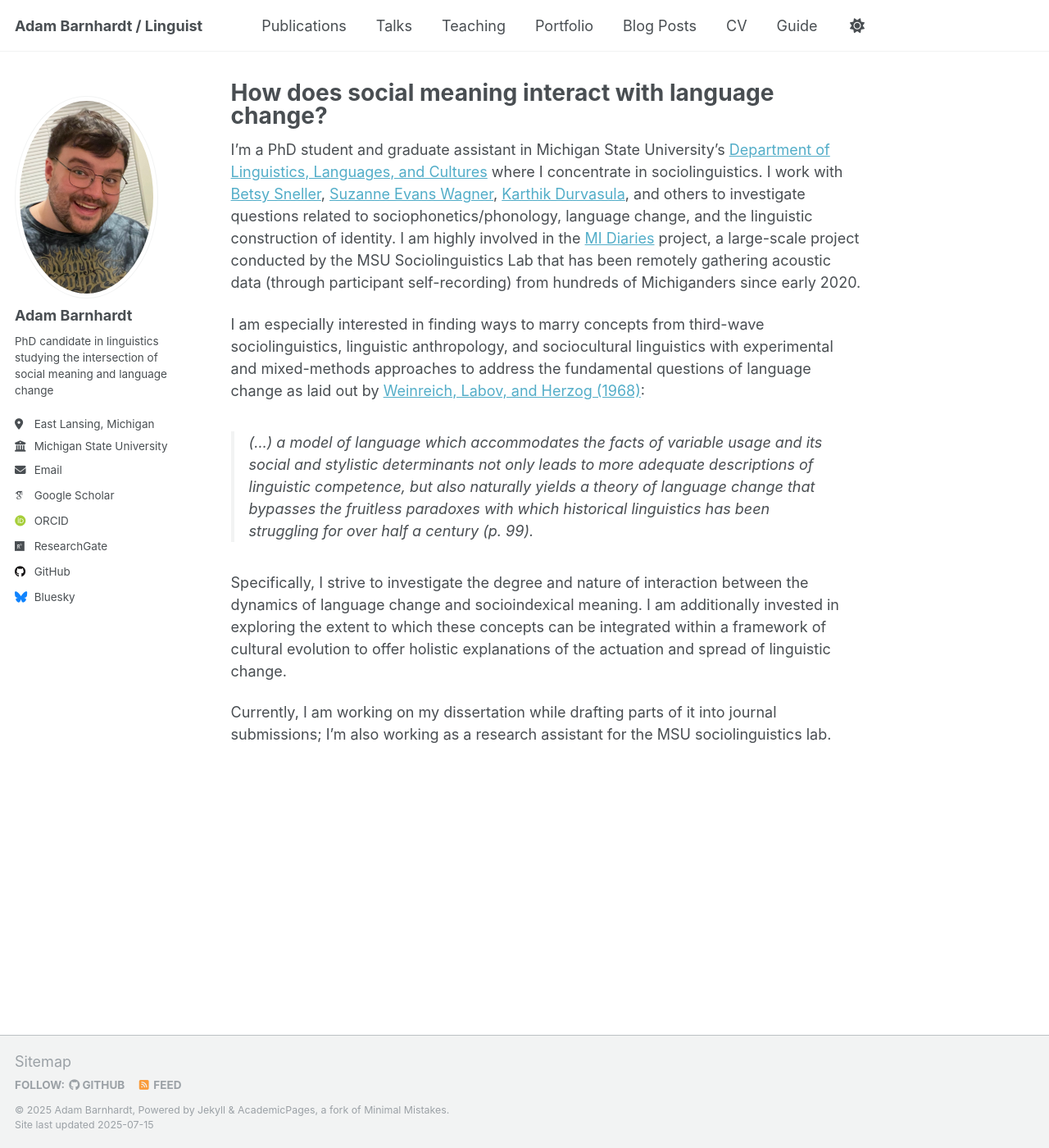
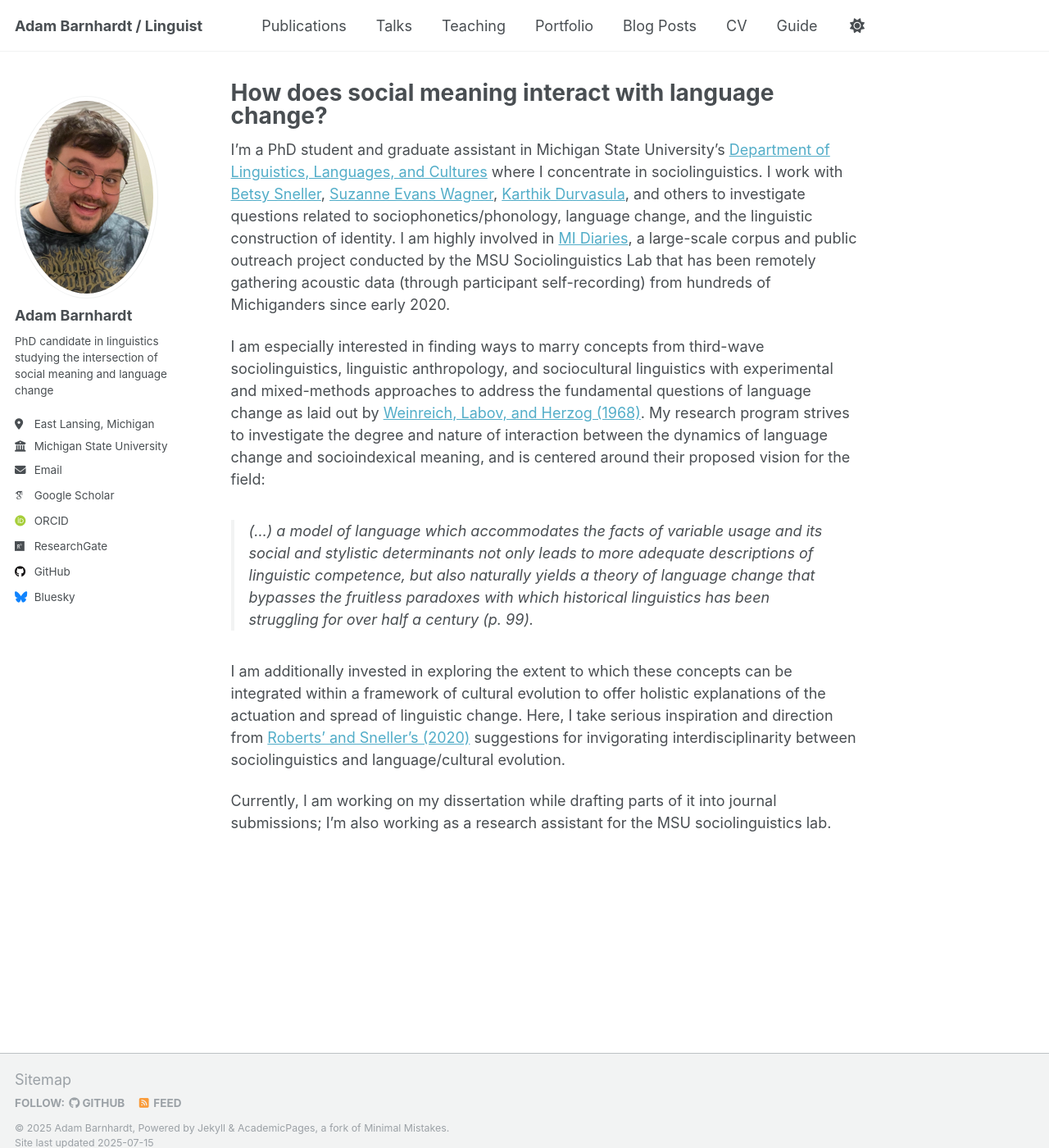
Before and after one commit to adambarnhardt/adambarnhardt.github.io, a Jekyll site: the page built from _pages/about.md, in a window 1280 px wide and 1400 px high. Shown: the whole window at 82% size. Built offline with Jekyll 4.4.1, drawn with Linux system fonts in a browser that asks for light colours; some web fonts are replaced; a script that is not in the unit is left out.

Commit message:
Update about.md

```diff
--- a/_pages/about.md
+++ b/_pages/about.md
@@ -7,12 +7,12 @@ redirect_from:
   - /about.html
 ---
 
-I'm a PhD student and graduate assistant in Michigan State University's [Department of Linguistics, Languages, and Cultures](https://lilac.msu.edu/linguistics/linguistics-graduate-student/) where I concentrate in sociolinguistics. I work with [Betsy Sneller](https://people.cal.msu.edu/sneller7/), [Suzanne Evans Wagner](https://people.cal.msu.edu/wagnersu/), [Karthik Durvasula](https://people.cal.msu.edu/durvasul/), and others to investigate questions related to sociophonetics/phonology, language change, and the linguistic construction of identity. I am highly involved in the [MI Diaries](https://mi-diaries.org/) project, a large-scale project conducted by the MSU Sociolinguistics Lab that has been remotely gathering acoustic data (through participant self-recording) from hundreds of Michiganders since early 2020.
+I'm a PhD student and graduate assistant in Michigan State University's [Department of Linguistics, Languages, and Cultures](https://lilac.msu.edu/linguistics/linguistics-graduate-student/) where I concentrate in sociolinguistics. I work with [Betsy Sneller](https://people.cal.msu.edu/sneller7/), [Suzanne Evans Wagner](https://people.cal.msu.edu/wagnersu/), [Karthik Durvasula](https://people.cal.msu.edu/durvasul/), and others to investigate questions related to sociophonetics/phonology, language change, and the linguistic construction of identity. I am highly involved in [MI Diaries](https://mi-diaries.org/), a large-scale corpus and public outreach project conducted by the MSU Sociolinguistics Lab that has been remotely gathering acoustic data (through participant self-recording) from hundreds of Michiganders since early 2020.
 
-I am especially interested in finding ways to marry concepts from third-wave sociolinguistics, linguistic anthropology, and sociocultural linguistics with experimental and mixed-methods approaches to address the fundamental questions of language change as laid out by [Weinreich, Labov, and Herzog (1968)](https://lrc.la.utexas.edu/books/directions/5-weinreich):
+I am especially interested in finding ways to marry concepts from third-wave sociolinguistics, linguistic anthropology, and sociocultural linguistics with experimental and mixed-methods approaches to address the fundamental questions of language change as laid out by [Weinreich, Labov, and Herzog (1968)](https://lrc.la.utexas.edu/books/directions/5-weinreich). My research program strives to investigate the degree and nature of interaction between the dynamics of language change and socioindexical meaning, and is centered around their proposed vision for the field:
 
 > (...) a model of language which accommodates the facts of variable usage and its social and stylistic determinants not only leads to more adequate descriptions of linguistic competence, but also naturally yields a theory of language change that bypasses the fruitless paradoxes with which historical linguistics has been struggling for over half a century (p. 99).
 
-Specifically, I strive to investigate the degree and nature of interaction between the dynamics of language change and socioindexical meaning. I am additionally invested in exploring the extent to which these concepts can be integrated within a framework of cultural evolution to offer holistic explanations of the actuation and spread of linguistic change.
+I am additionally invested in exploring the extent to which these concepts can be integrated within a framework of cultural evolution to offer holistic explanations of the actuation and spread of linguistic change. Here, I take serious inspiration and direction from [Roberts' and Sneller's (2020)](https://brill.com/view/journals/ldc/10/2/article-p188_3.xml) suggestions for invigorating interdisciplinarity between sociolinguistics and language/cultural evolution.
 
 Currently, I am working on my dissertation while drafting parts of it into journal submissions; I'm also working as a research assistant for the MSU sociolinguistics lab.
```
